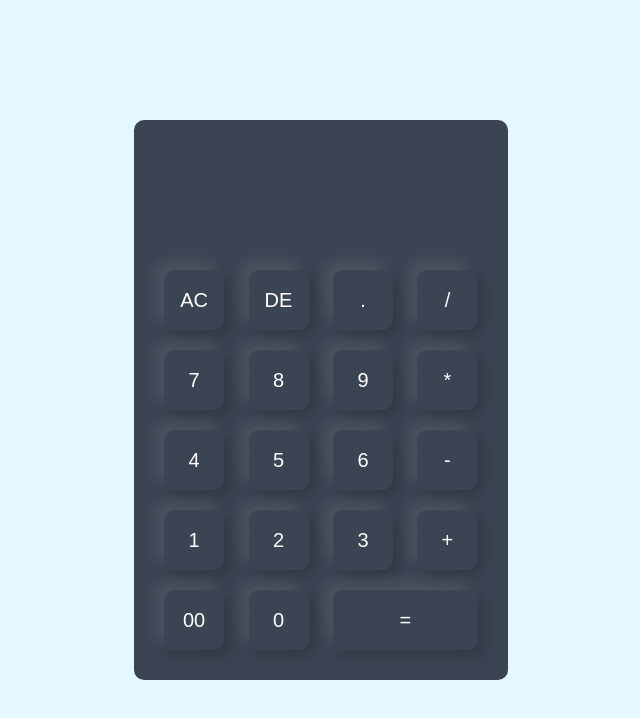
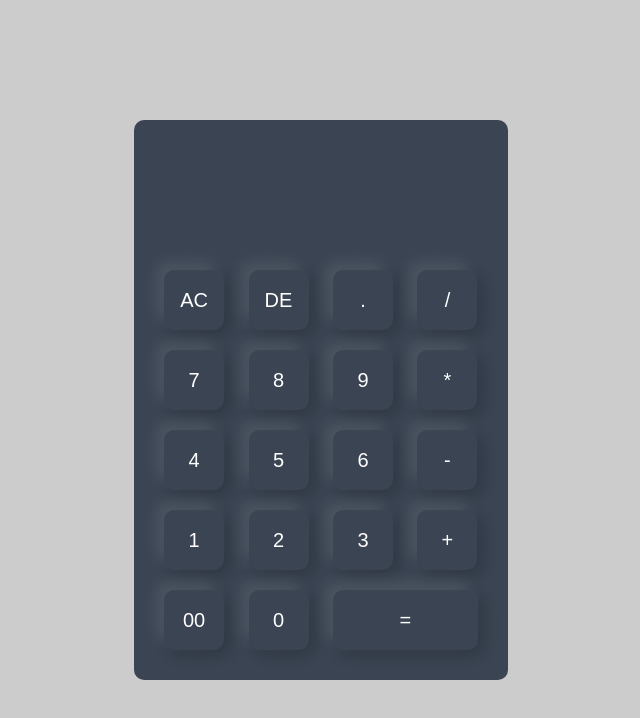
Before and after one commit to giaquy2000and4/Calculator, a plain HTML site: page index.html in a window 1280 px wide. Shown: the whole page, without its empty margins (319-959 px from the left). Drawn offline with Linux system fonts and the light colour scheme.

Commit message:
Update style.css
change background color

```diff
--- a/style.css
+++ b/style.css
@@ -8,7 +8,7 @@
 .container{
     width: 100%;
     height: 100vh;
-    background: #e3f9ff;
+    background: #ccc;
     display: flex;
     align-items: center;
     justify-content: center;
```
